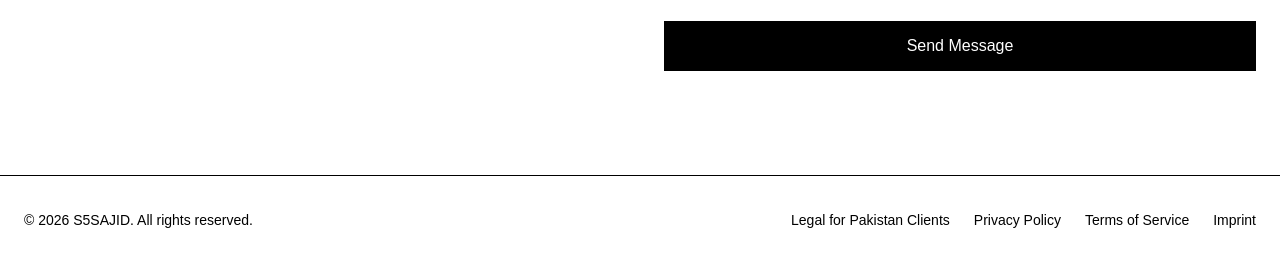
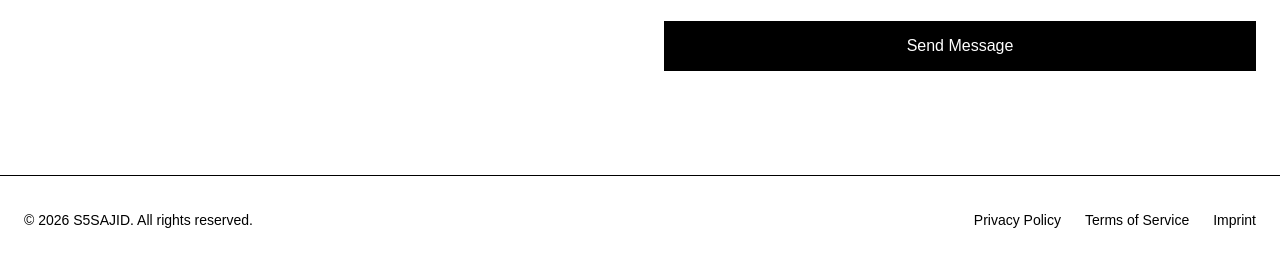
Before and after one commit to S5SAJID/s5sajid.github.io, an Astro site: page / in a window 1280 px wide. Shown: the part 4354-4618 px from the top of the page. Built offline with nearby package versions, Linux system fonts and the light colour scheme; Astro itself is replaced by a stand-in of ours; a web font is replaced by a local one.

Commit message:
Remove legal link from footer
Removed link to 'Legal for Pakistan Clients' from footer.

```diff
--- a/src/components/Footer.astro
+++ b/src/components/Footer.astro
@@ -9,7 +9,6 @@ const currentYear = new Date().getFullYear();
                 <span class="text-sm">© {currentYear} S5SAJID. All rights reserved.</span>
             </div>
             <div class="flex flex-wrap justify-center gap-6">
-                <a href="/legal-pk" class="text-sm hover:underline">Legal for Pakistan Clients</a>
                 <a href="#" class="text-sm hover:underline">Privacy Policy</a>
                 <a href="#" class="text-sm hover:underline">Terms of Service</a>
                 <a href="#" class="text-sm hover:underline">Imprint</a>
```
